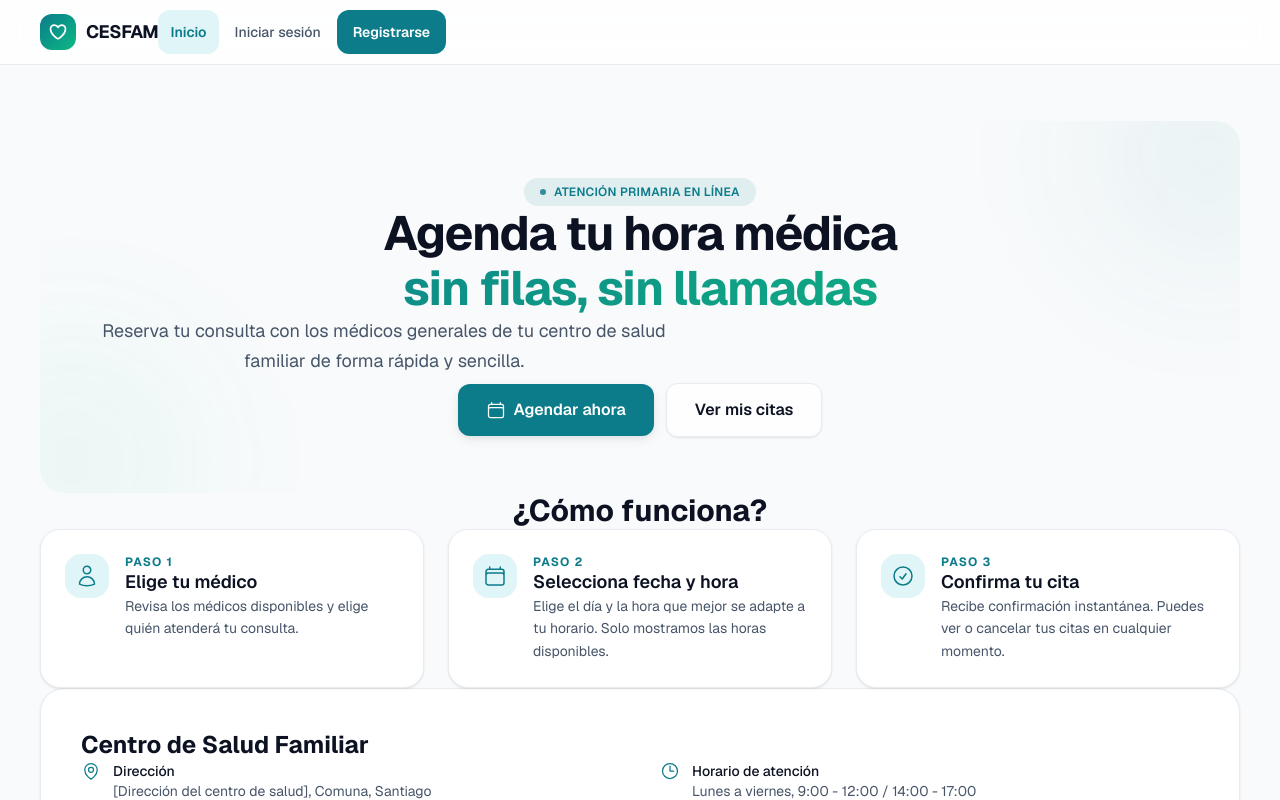
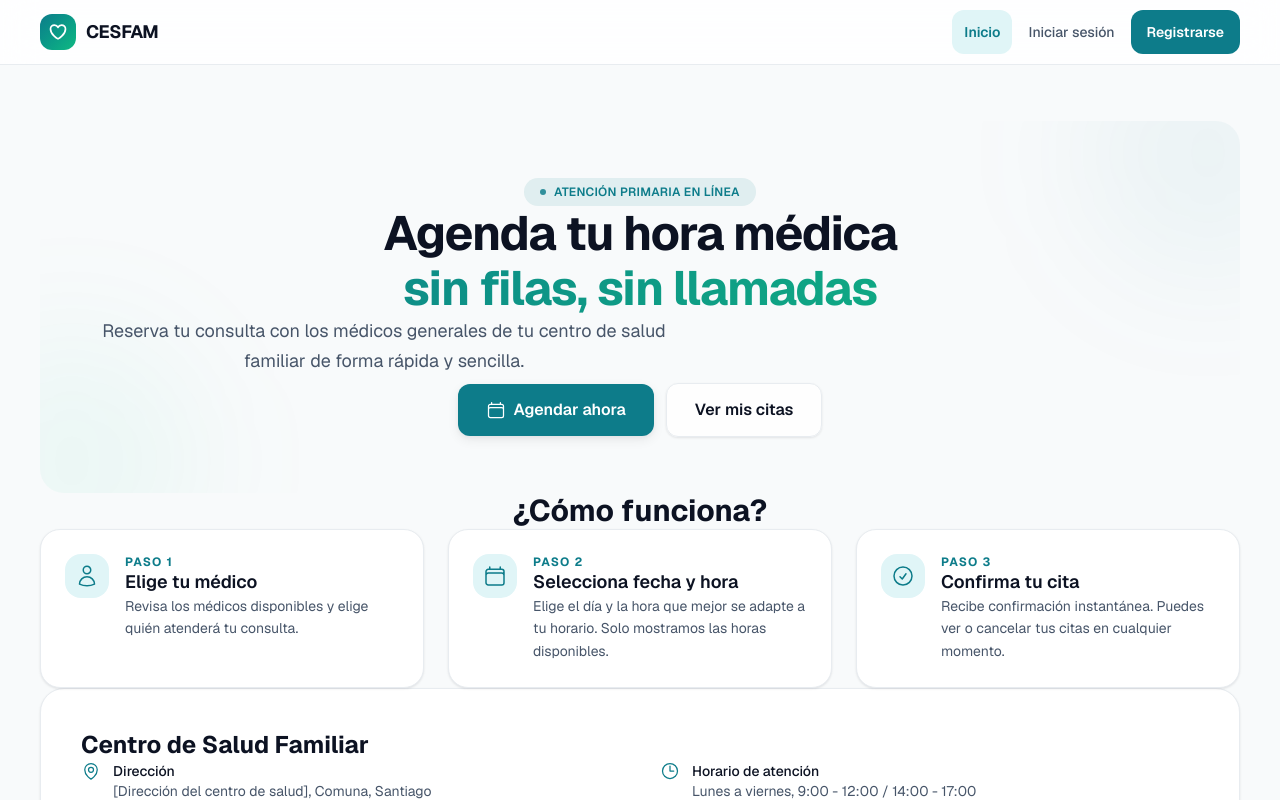
Before and after one commit to BenVal2/cesfam-agendamiento, a Next.js app: page / in a window 1280 px wide. Shown: the top 800 px of the page. Built offline with nearby package versions, Linux system fonts and the light colour scheme; no server answers.

Commit message:
fix(navbar): distribuir logo y enlaces a lo largo del ancho con w-full en el contenedor interno

```diff
--- a/src/app/globals.css
+++ b/src/app/globals.css
@@ -79,6 +79,12 @@
 
   /* Font */
   --font-geist-sans: "Geist", system-ui, -apple-system, sans-serif;
+}
+
+@theme inline {
+  /* Semantic aliases (resuelven al tema dark automáticamente) */
+  --color-background: var(--color-bg);
+  --color-foreground: var(--color-fg);
 }
 
 /* ── Dark Mode (native) ── */
--- a/src/app/layout.tsx
+++ b/src/app/layout.tsx
@@ -31,7 +31,7 @@ export default function RootLayout({
 }>) {
   return (
     <html lang="es" className={`${geistSans.variable} h-full antialiased`}>
-      <body className="min-h-screen w-full flex flex-col">
+      <body className="min-h-screen w-full flex flex-col bg-background text-foreground">
         <a href="#contenido-principal" className="skip-link">
           Saltar al contenido
         </a>
--- a/src/components/Navbar.tsx
+++ b/src/components/Navbar.tsx
@@ -14,7 +14,7 @@ export default function Navbar() {
   return (
     <header className="sticky top-0 z-50 w-full glass border-b border-nav-border">
       <nav className="mx-auto flex w-full max-w-7xl items-center justify-between px-5 sm:px-8 lg:px-10" aria-label="Navegación principal">
-        <div className="flex h-16 items-center justify-between">
+        <div className="flex h-16 w-full items-center justify-between">
           {/* Logo */}
           <Link href="/" className="flex items-center gap-2.5 text-fg no-underline shrink-0">
             <span className="flex h-9 w-9 items-center justify-center rounded-[var(--radius-md)] bg-gradient-to-br from-primary to-secondary text-white" aria-hidden="true">
```
